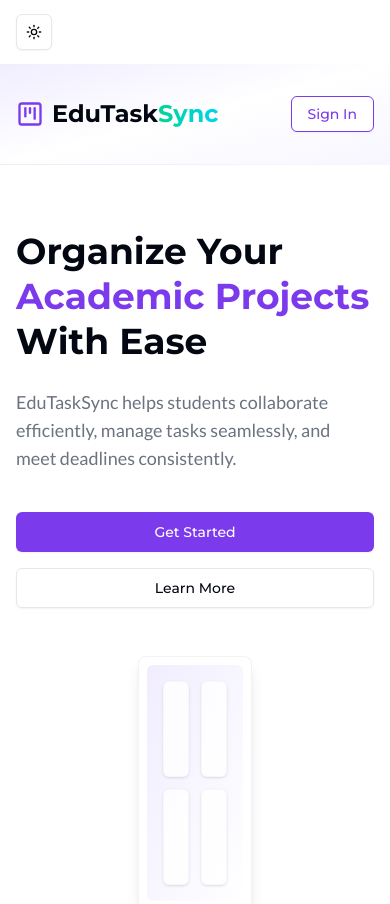
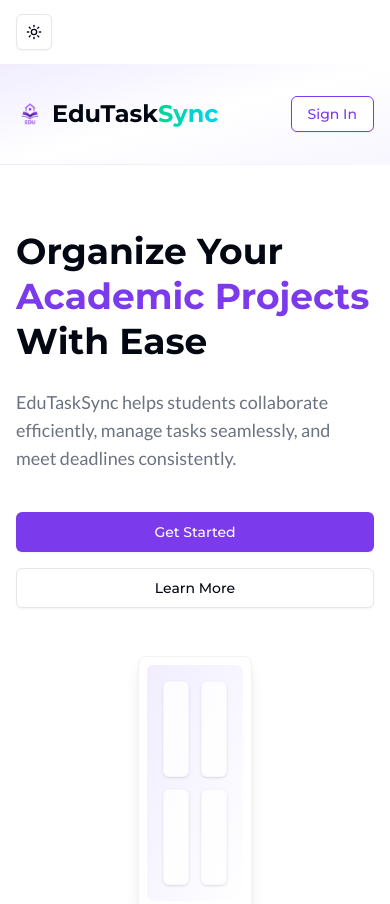
Before and after one commit to EduTaskSync/frontend, a React (Vite) app: page / in a window 390 px wide. Shown: the top 904 px of the page. Built offline with nearby package versions, Linux system fonts and the light colour scheme; no server answers; a web font is replaced by a local one.

Commit message:
add logo

```diff
--- a/index.html
+++ b/index.html
@@ -4,10 +4,16 @@
     <meta charset="UTF-8" />
     <meta name="viewport" content="width=device-width, initial-scale=1.0" />
     <title>EduTaskSync</title>
+    <link rel="icon" type="image/svg+xml" href="/logo.svg" />
+    <link rel="icon" type="image/png" href="/logo.svg" />
+    <link rel="apple-touch-icon" href="/logo.svg" />
     <link rel="stylesheet" href="./index.css" />
-    <link rel="preconnect" href="https://fonts.googleapis.com">
-    <link rel="preconnect" href="https://fonts.gstatic.com" crossorigin>
-    <link href="https://fonts.googleapis.com/css2?family=Lato:wght@300;400;700&family=Montserrat:wght@400;500;600;700&display=swap" rel="stylesheet">
+    <link rel="preconnect" href="https://fonts.googleapis.com" />
+    <link rel="preconnect" href="https://fonts.gstatic.com" crossorigin />
+    <link
+      href="https://fonts.googleapis.com/css2?family=Lato:wght@300;400;700&family=Montserrat:wght@400;500;600;700&display=swap"
+      rel="stylesheet"
+    />
   </head>
   <body>
     <div id="root"></div>
--- a/src/components/AuthHeader.tsx
+++ b/src/components/AuthHeader.tsx
@@ -31,11 +31,14 @@ export const AuthHeader = ({ tabName }: AuthHeaderProps) => {
         <header className="flex flex-row h-12 sm:h-14 items-center w-full min-w-[320px] mx-auto px-3 sm:px-6 bg-card/70 text-card-foreground border border-white/10 rounded-xl sm:rounded-2xl shadow-md backdrop-blur-md transition-all duration-200 relative z-10">
           <div className="w-20 sm:w-1/3 min-w-[70px]">
             <Link to={routes.dashboard}>
-              <h1 className="text-xs sm:text-lg font-heading font-semibold truncate whitespace-nowrap">
-                <span className="hidden sm:inline">EduTask</span>
-                <span className="sm:hidden">ET</span>
-                <ColourfulText text="Sync" />
-              </h1>
+              <div className="flex items-center gap-2">
+                <img src="/logo.svg" alt="EduTaskSync Logo" className="h-5 w-5 sm:h-6 sm:w-6" />
+                <h1 className="text-xs sm:text-lg font-heading font-semibold truncate whitespace-nowrap">
+                  <span className="hidden sm:inline">EduTask</span>
+                  <span className="sm:hidden">ET</span>
+                  <ColourfulText text="Sync" />
+                </h1>
+              </div>
             </Link>
           </div>
 
--- a/src/routes/LandingPage.tsx
+++ b/src/routes/LandingPage.tsx
@@ -1,7 +1,7 @@
 import { Button } from '@/components/ui/button';
 import { useAuth } from '@/hooks/useAuth';
+import { Link } from 'react-router';
 import { KanbanSquare, Calendar, Users, BrainCircuit } from 'lucide-react';
-import { Link } from 'react-router';
 
 const LandingPage = () => {
   const { login } = useAuth();
@@ -12,7 +12,7 @@ const LandingPage = () => {
       <header className="bg-gradient-to-br from-primary/10 via-background to-primary/5 border-b border-border/30">
         <div className="container mx-auto px-4 py-8 flex justify-between items-center">
           <div className="flex items-center gap-2">
-            <KanbanSquare className="h-7 w-7 text-primary" />
+            <img src="/logo.svg" alt="EduTaskSync Logo" className="h-7 w-7" />
             <h1 className="text-2xl font-heading font-bold">
               EduTask
               <span className="bg-clip-text text-transparent bg-gradient-to-r from-emerald-400 to-cyan-400">Sync</span>
@@ -162,7 +162,7 @@ const LandingPage = () => {
         <div className="container mx-auto px-4">
           <div className="flex flex-col md:flex-row justify-between items-center">
             <div className="flex items-center gap-2 mb-4 md:mb-0">
-              <KanbanSquare className="h-5 w-5 text-primary" />
+              <img src="/logo.svg" alt="EduTaskSync Logo" className="h-5 w-5" />
               <p className="text-sm font-heading">EduTaskSync &copy; {new Date().getFullYear()}</p>
             </div>
             <div className="flex gap-6 text-sm text-muted-foreground">
```
Also changed, not shown: public/logo.svg (added).
